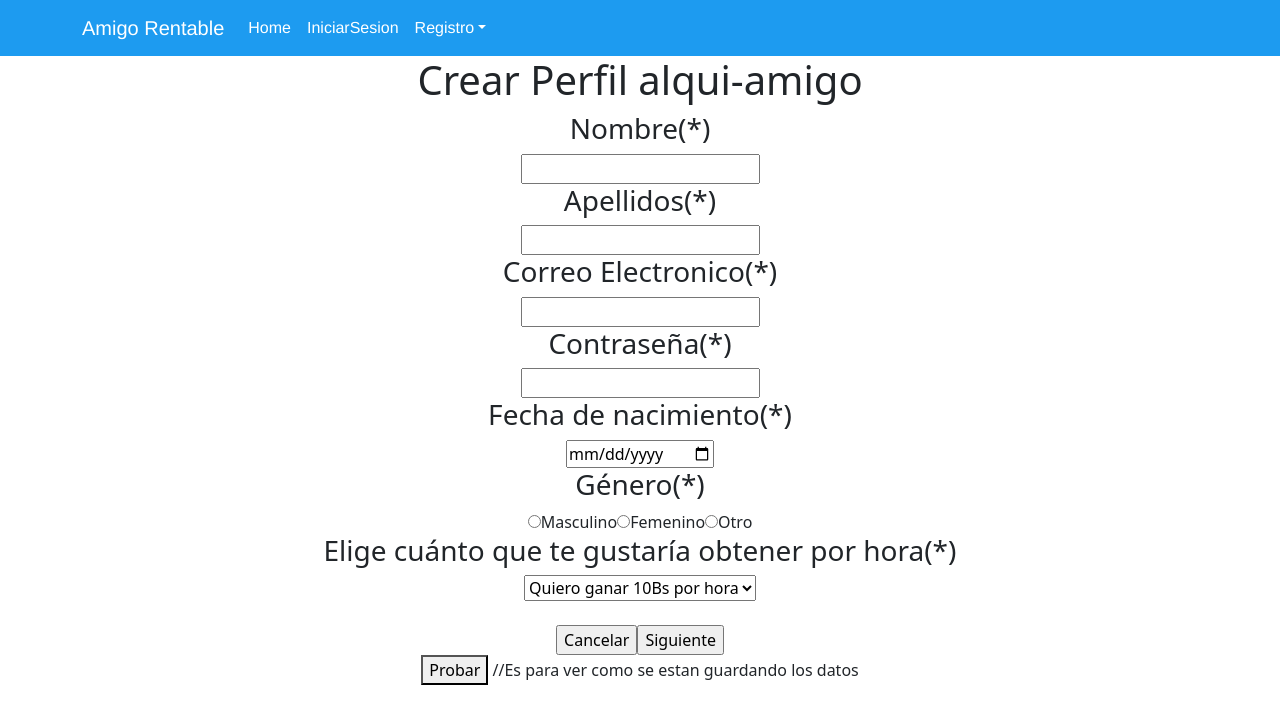
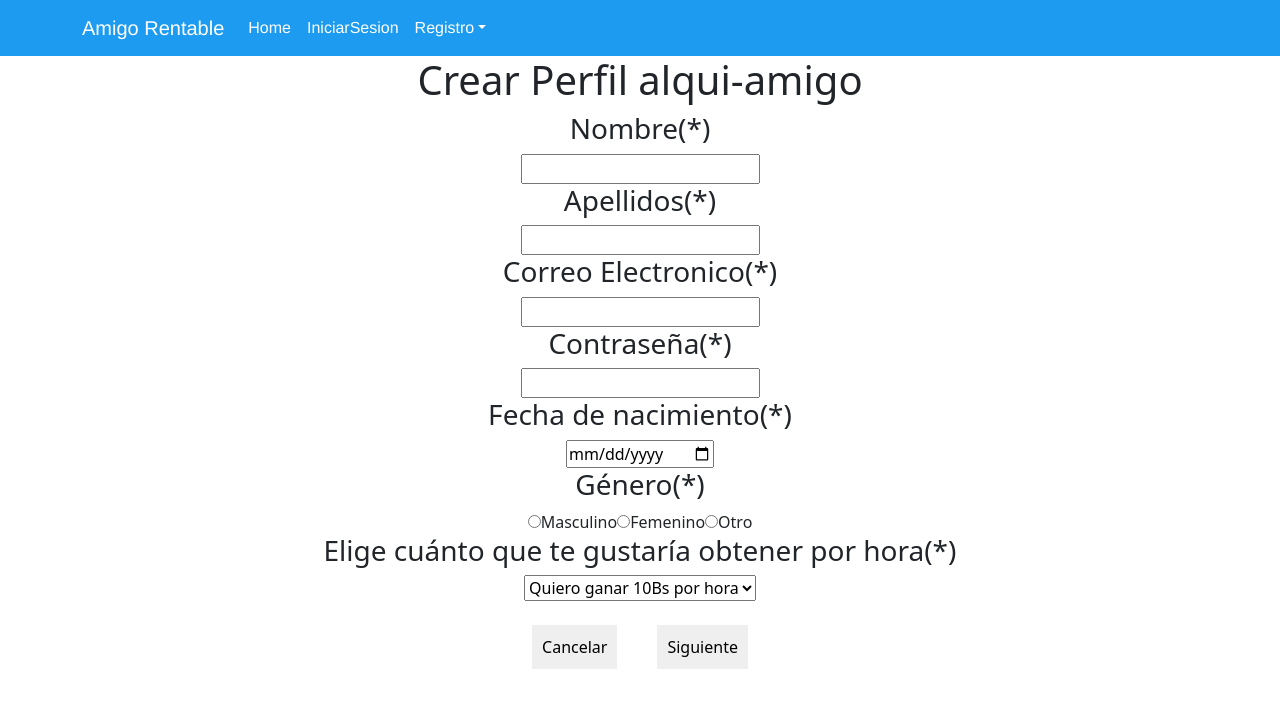
Before and after one commit to Emanuelpc/AppRentarAmigos, a React (Create React App) app in the folder cliente/: page /RegistrarDatosAmigo in a window 1280 px wide. Shown: the top 724 px of the page. Built offline with nearby package versions, Linux system fonts and the light colour scheme.

Commit message:
Botones Cancelar y Siguiente con CSS

```diff
--- a/cliente/src/RegistrarDatosAmigo.css
+++ b/cliente/src/RegistrarDatosAmigo.css
@@ -0,0 +1,15 @@
+.btn-1{
+    border: 2px;
+    padding: 10px;
+    margin-right: 20px;
+    justify-content: center;
+    color: black;
+}
+
+.btn-2{
+    border: 30px;
+    padding: 10px;
+    margin-left: 20px;
+    justify-content: center;
+    color: black;
+}
--- a/cliente/src/RegistrarDatosAmigo.jsx
+++ b/cliente/src/RegistrarDatosAmigo.jsx
@@ -1,5 +1,7 @@
 import { useState } from "react";
 import Navbar from "./Componentes/Navbar";
+import './RegistrarDatosAmigo.css';
+
 function RegistrarDatosAmigo() {
 
   const[nombre,setNombre] = useState("");
@@ -23,7 +25,7 @@ function RegistrarDatosAmigo() {
     alert(nombre);
   }
   return (
-      <div>
+      <div >
         <Navbar/>
       <h1>Crear Perfil alqui-amigo</h1>
         <form>
@@ -67,13 +69,11 @@ function RegistrarDatosAmigo() {
           </select>
           <br></br>
           <br></br>
-          <input type="submit" value="Cancelar" />
-          <input type="submit" value="Siguiente" />
-          <br></br>
-
-
-          <button onClick={mostrarDatos}>Probar</button> //Es para ver como se estan guardando los datos
-
+            <div>
+              <button class = "btn-1">Cancelar</button>
+              <button class = "btn-2">Siguiente</button>
+              <br></br>
+            </div>
         </form>
 
       </div>
```
